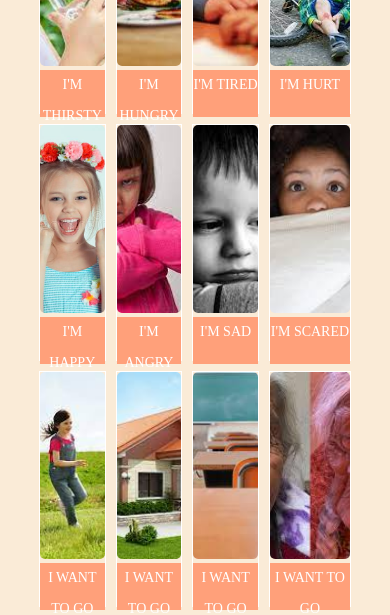
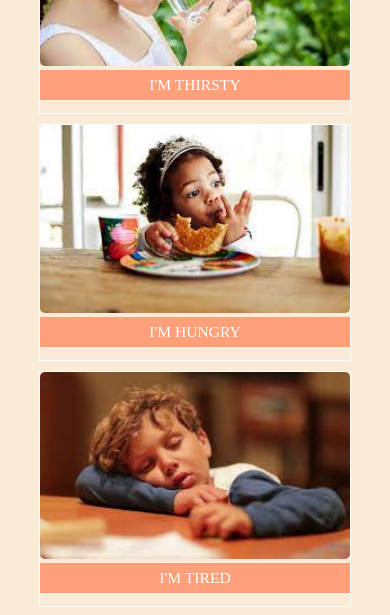
Before and after one commit to loyeh/13th-of-20x20, a plain HTML site: page index.html in a window 390 px wide. Shown: the part 221-836 px from the top of the page. Drawn offline with Linux system fonts and the light colour scheme.

Commit message:
responsivibility added

```diff
--- a/style.css
+++ b/style.css
@@ -8,6 +8,7 @@ body {
   align-items: center;
   background-color: antiquewhite;
   position: relative;
+  align-items: center;
 }
 
 h3 {
@@ -20,7 +21,6 @@ body,
 .modal {
   display: flex;
   flex-direction: column;
-
 }
 
 .modal {
@@ -106,10 +106,10 @@ padding: ;
   height: 80vh;
 }
 .gridItem {
-  height:28vh;
+  height: 28vh;
   border: 1px solid white;
 }
-.gridItem img{
+.gridItem img {
   height: 80%;
   object-fit: cover;
 
@@ -126,6 +126,24 @@ background-color: #797979;
   line-height: 2.2em;
   background-color: lightsalmon;
 }
-.shadow{
+.shadow {
   box-shadow: 0px 0px 25px 5px #e67549;
 }
+@media only screen and (max-width: 650px) {
+  .gridContainer {
+    grid-template-columns: 1fr 1fr;
+  }
+  .title {
+    font-size: 2.5vw;
+    line-height: 30px;
+    height: 30px;
+  }
+}
+@media only screen and (max-width: 400px) {
+  .gridContainer {
+    grid-template-columns: 1fr;
+  }
+  .title {
+    font-size: 4vw;
+  }
+}
```
Lines whose indentation alone changed are shown as unchanged.
